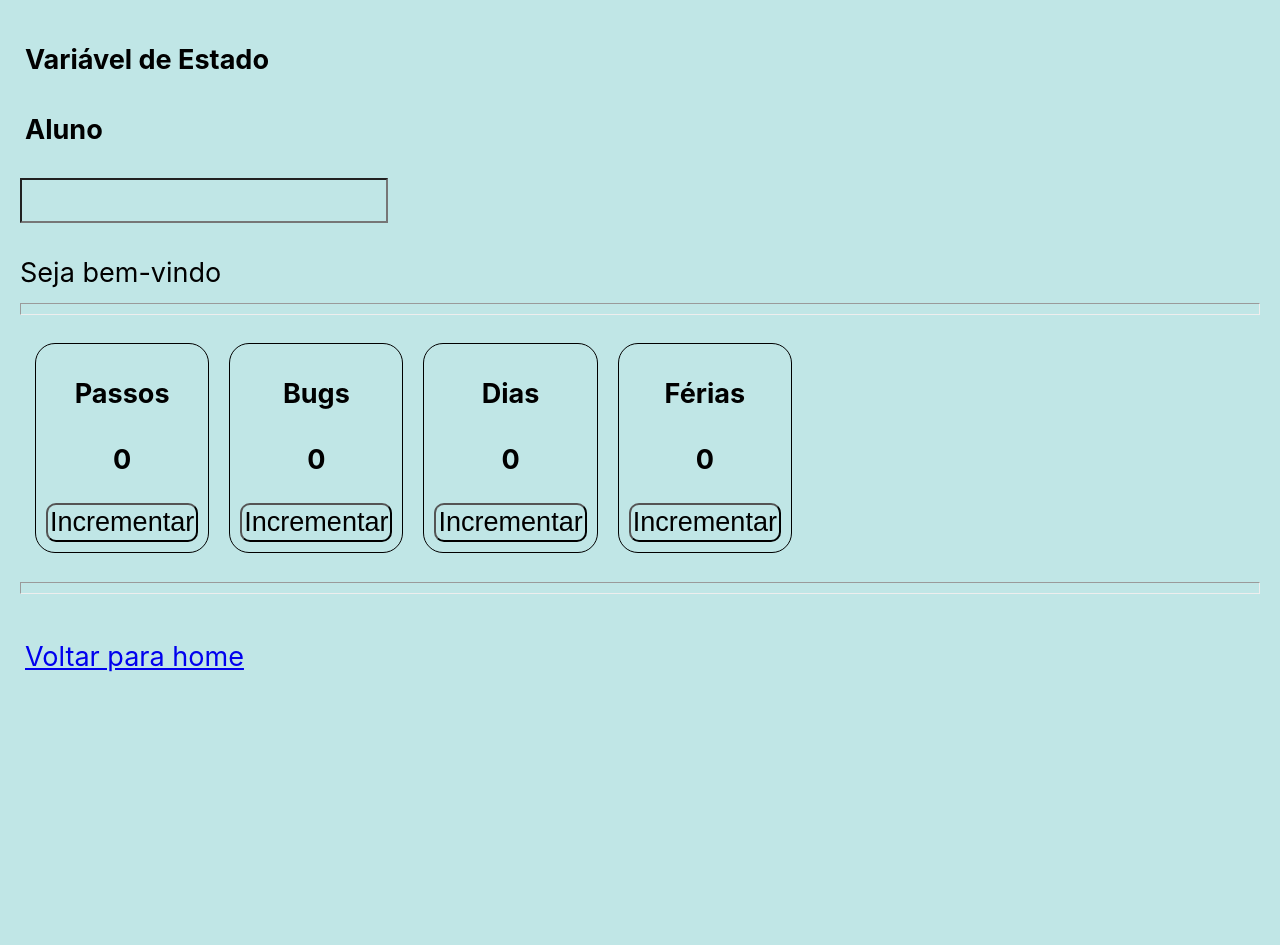
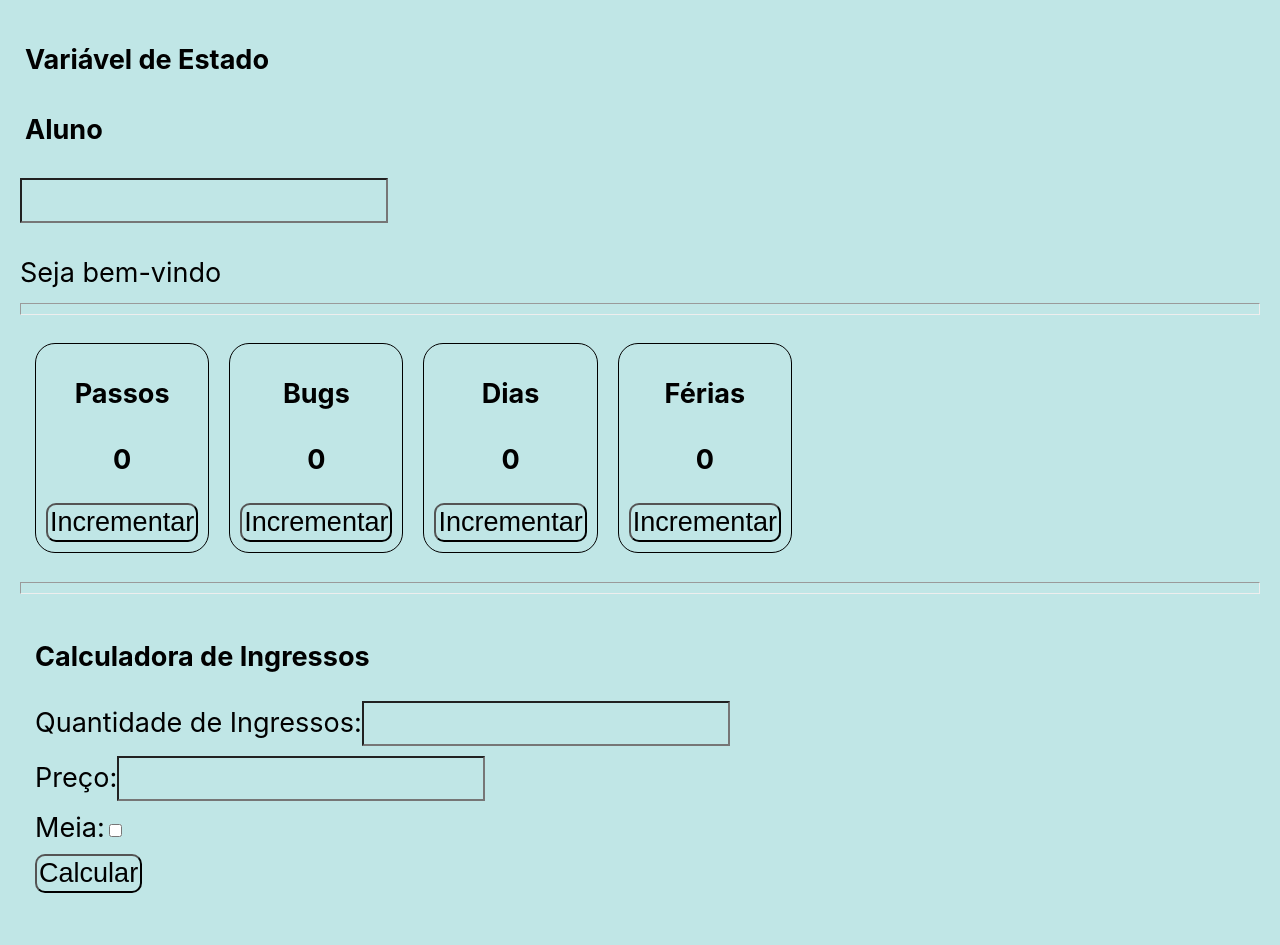
Before and after one commit to David-Santana98/estudo, a React (Create React App) app: page /varestado in a window 1280 px wide. Shown: the top 945 px of the page. Before the commit the page ends 800 px from the top, so only its background shows below. Built offline with nearby package versions, Linux system fonts and the light colour scheme.

Commit message:
crei a calculadora

```diff
--- a/src/VarEstado.js
+++ b/src/VarEstado.js
@@ -2,6 +2,7 @@ import { useState } from 'react';
 import './VarEstado.css';
 import { Link } from 'react-router-dom';
 import Contador from './components/contador/Contador.js';
+import Calculadora from './components/calculadora/Index.js';
 
 
 
@@ -34,6 +35,10 @@ export default function VarEstado() {
 
              <hr/>
 
+             <div>
+                <Calculadora />
+             </div>
+
              <br/>
              <Link to='/'> Voltar para home </Link>
         </div>
```
Also changed, not shown: src/components/calculadora/Index.js (line endings or trailing spaces).
